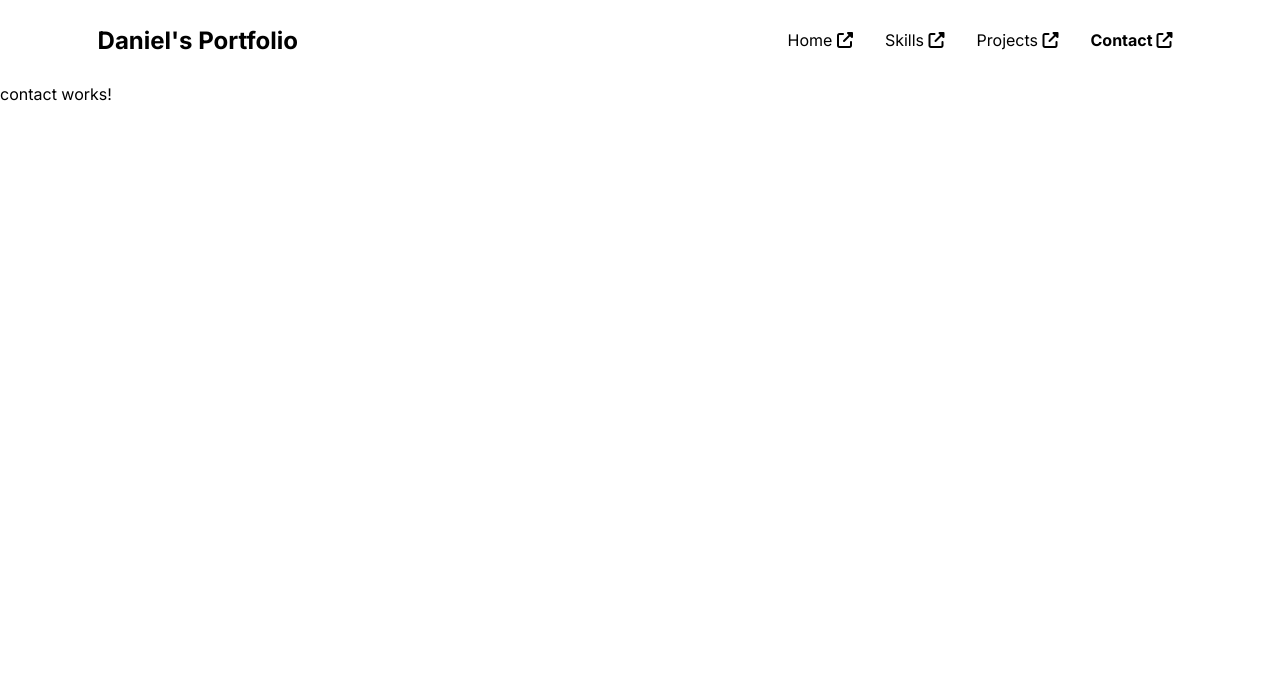
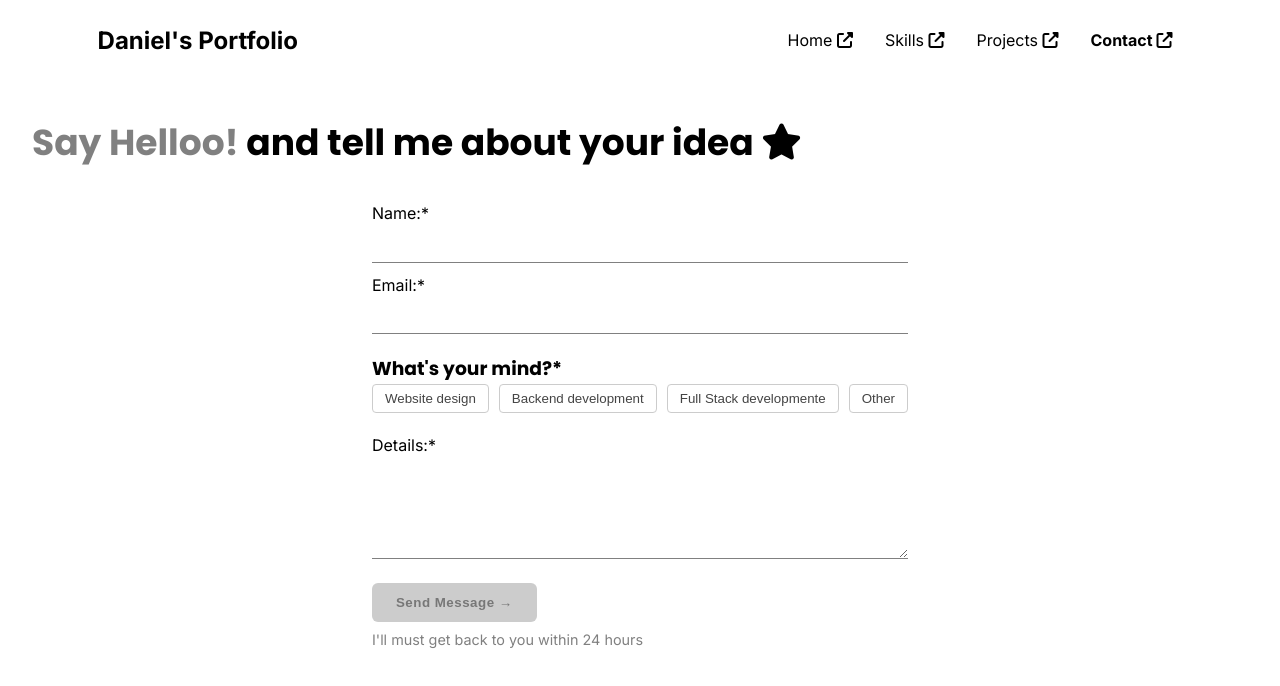
Before and after one commit to Daniee19/Portfolio, an Angular app: page /contact in a window 1280 px wide. Shown: the top 686 px of the page. Built offline with nearby package versions, Linux system fonts and the light colour scheme.

Commit message:
feat(contact): mejorar diseño UI/UX

```diff
--- a/src/app/features/contact/contact.component.css
+++ b/src/app/features/contact/contact.component.css
@@ -0,0 +1,140 @@
+.contact-container {
+    display: flex;
+    flex-direction: column;
+    align-items: center;
+    padding: 2rem;
+    gap: 10px;
+}
+
+.contact-container .contact-title {
+    font-size: 1.5rem;
+    width: 100%;
+    margin-bottom: 20px;
+}
+
+.contact-title span {
+    color: gray;
+}
+
+.contact-name-email {
+    display: flex;
+    gap: 10px;
+    flex-wrap: wrap;
+    margin-bottom: 20px;
+    justify-content: center;
+    width: 100%;
+    flex-direction: column;
+}
+
+.name-items,
+.email-items,
+.contact-items {
+    display: flex;
+    flex-direction: column;
+}
+
+.name-items input,
+.email-items input,
+.contact-items textarea {
+    padding: 10px;
+    border: 0px;
+    border-bottom: 1px solid gray;
+}
+
+.contact-items textarea {
+    height: 100px;
+}
+
+.options {
+    display: flex;
+    gap: 10px;
+    flex-wrap: wrap;
+    justify-content: center;
+    margin-bottom: 20px;
+}
+
+.options button {
+    border: 1px solid #ccc;
+    background: transparent;
+
+    padding: 6px 12px;
+
+    border-radius: 4px;
+
+    font-weight: 500;
+    color: #444;
+
+    cursor: pointer;
+    transition: all 0.15s ease;
+}
+
+.options button:hover {
+    border-color: #000;
+    color: #000;
+}
+
+.options button.active {
+    background: #000;
+    color: #fff;
+    border-color: #000;
+}
+
+/* .contact-submit {
+    border: 1px solid #737373;
+    background: transparent;
+    padding: 4px 10px;
+    cursor: pointer;
+    margin-top:20px;
+    font-weight: 600;
+} */
+
+/*BOTÓN DE SUBMIT*/
+.contact-submit {
+    margin-top: 24px;
+    padding: 12px 24px;
+
+    background: #111;
+    /* sólido */
+    color: #fff;
+
+    border: none;
+    border-radius: 6px;
+
+    font-weight: 600;
+    letter-spacing: 0.5px;
+
+    cursor: pointer;
+    transition: all 0.2s ease;
+}
+
+.contact-submit:hover {
+    background: #000;
+    transform: translateY(-1px);
+}
+
+.contact-submit:active {
+    transform: translateY(0);
+}
+
+.contact-submit:disabled {
+    background: #ccc;
+    color: #777;
+    cursor: not-allowed;
+}
+
+
+
+.error {
+    color: #ef5e5e;
+    font-style: italic;
+}
+.contact-last{
+    display: flex;
+    flex-direction: column;
+    align-items: flex-start;
+    gap:6px;
+}
+.recordatory {
+    color:gray;
+    font-size: 0.9rem;
+}
--- a/src/app/features/contact/contact.component.html
+++ b/src/app/features/contact/contact.component.html
@@ -1 +1,61 @@
-<p>contact works!</p>
+<div class="contact-container">
+    <div class="contact-title">
+        <h2><span>Say Helloo!</span> and tell me about your idea <i class="fa-solid fa-star"></i></h2>
+    </div>
+    <form [formGroup]="contactForm" (ngSubmit)="onSubmit()">
+        <div class="contact-name-email">
+            <div class="contact-name">
+                <div class="name-items">
+                    <label for="name">Name:*</label>
+                    <input id="name" type="text" formControlName="name" />
+                </div>
+                <div *ngIf="contactForm.get('name')?.invalid
+            && contactForm.get('name')?.touched" class="error">
+                    Name is required
+                </div>
+            </div>
+            <div class="contact-email">
+                <div class="email-items">
+                    <label for="email">Email:*</label>
+                    <input id="email" type="email" formControlName="email" />
+                </div>
+                <div *ngIf="contactForm.get('email')?.invalid
+            && contactForm.get('email')?.touched" class="error">
+                    Email is required
+                </div>
+            </div>
+        </div>
+
+        <div class="contact-topic">
+            <h3>What's your mind?*</h3>
+            <div class="options">
+                <button type="button" *ngFor="let option of options" (click)="selectOption(option)"
+                    [class.active]="contactForm.get('topic')?.value === option">
+                    {{ option }}
+                </button>
+            </div>
+
+            <small *ngIf="contactForm.get('topic')?.invalid
+               && contactForm.get('topic')?.touched" class="error">
+                Please select one option
+            </small>
+        </div>
+
+        <div class="contact-message">
+            <div class="contact-items">
+                <label for="message">Details:*</label>
+                <textarea id="message" formControlName="message"></textarea>
+            </div>
+            <div *ngIf="contactForm.get('message')?.invalid
+            && contactForm.get('message')?.touched" class="error">
+                Details are required
+            </div>
+        </div>
+        <div class="contact-last">
+            <button type="submit" [disabled]="contactForm.invalid" class="contact-submit">
+                Send Message →
+            </button>
+            <span class="recordatory">I'll must get back to you within 24 hours </span>
+        </div>
+    </form>
+</div>
--- a/src/app/features/contact/contact.component.ts
+++ b/src/app/features/contact/contact.component.ts
@@ -1,12 +1,45 @@
 import { Component } from '@angular/core';
+import { FormBuilder, ReactiveFormsModule } from '@angular/forms';
+import { FormGroup, FormControl, Validators } from '@angular/forms';
+import { OnInit } from '@angular/core';
+import { CommonModule } from '@angular/common';
 
 @Component({
   selector: 'app-contact',
   standalone: true,
-  imports: [],
+  imports: [ReactiveFormsModule, CommonModule],
   templateUrl: './contact.component.html',
   styleUrl: './contact.component.css'
 })
-export class ContactComponent {
+export class ContactComponent implements OnInit {
+  options = [
+    "Website design", "Backend development", "Full Stack developmente", "Other"
+  ]
+
+  selectOption(option: string) {
+    //*Se le asigna un valor que antes era null
+    this.contactForm.get('topic')?.setValue(option);
+    this.contactForm.get('topic')?.markAsTouched();
+  }
+
+  contactForm = new FormGroup({
+    name: new FormControl('', Validators.required),
+    email: new FormControl('', Validators.email),
+    message: new FormControl('', Validators.required),
+    topic: new FormControl('', Validators.required)
+  })
+
+  constructor(private fb: FormBuilder) { }
+  ngOnInit(): void {
+    this.contactForm = this.fb.group({
+      name: ['', Validators.required],
+      email: ['', [Validators.required, Validators.email]],
+      message: ['', Validators.required],
+      topic: ['', Validators.required]
+    })
+  }
+  onSubmit() {
+    alert('Form submitted!');
+  }
 
 }
```
